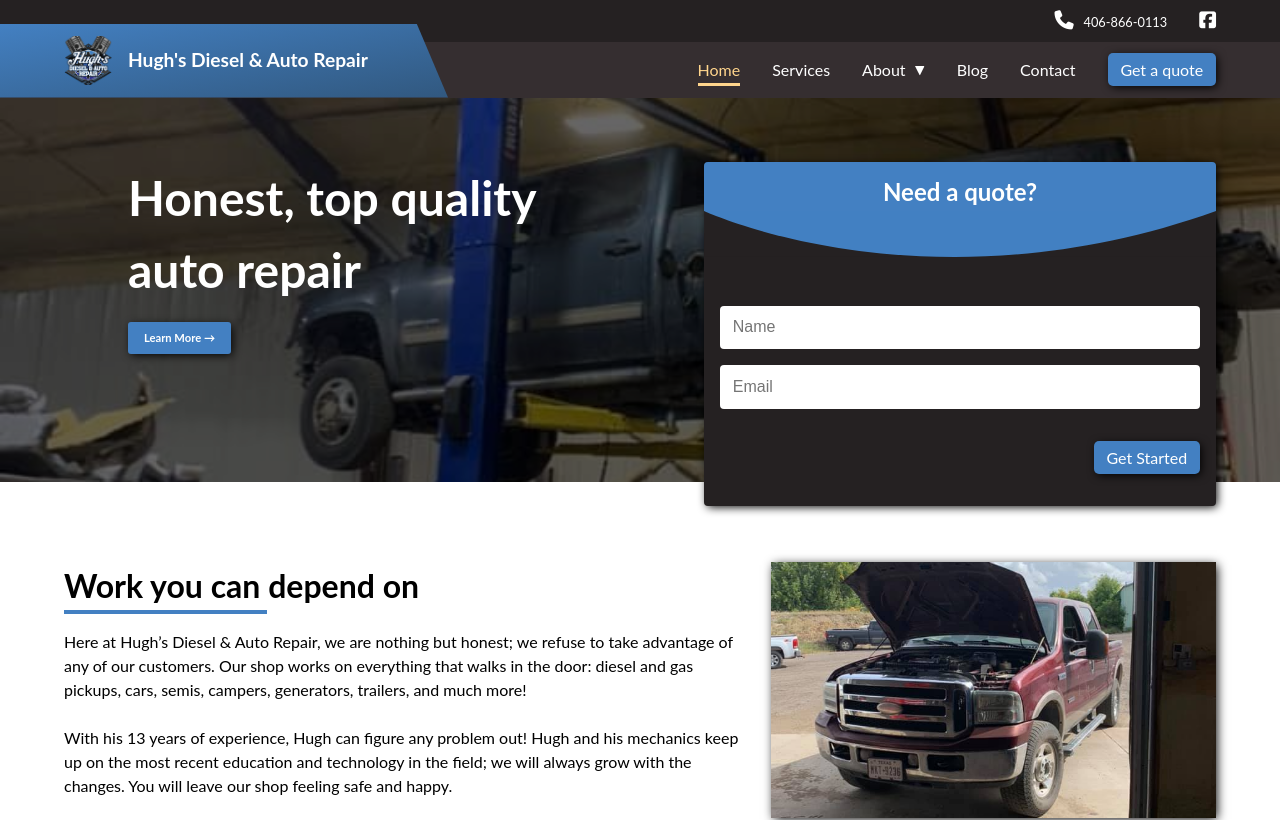
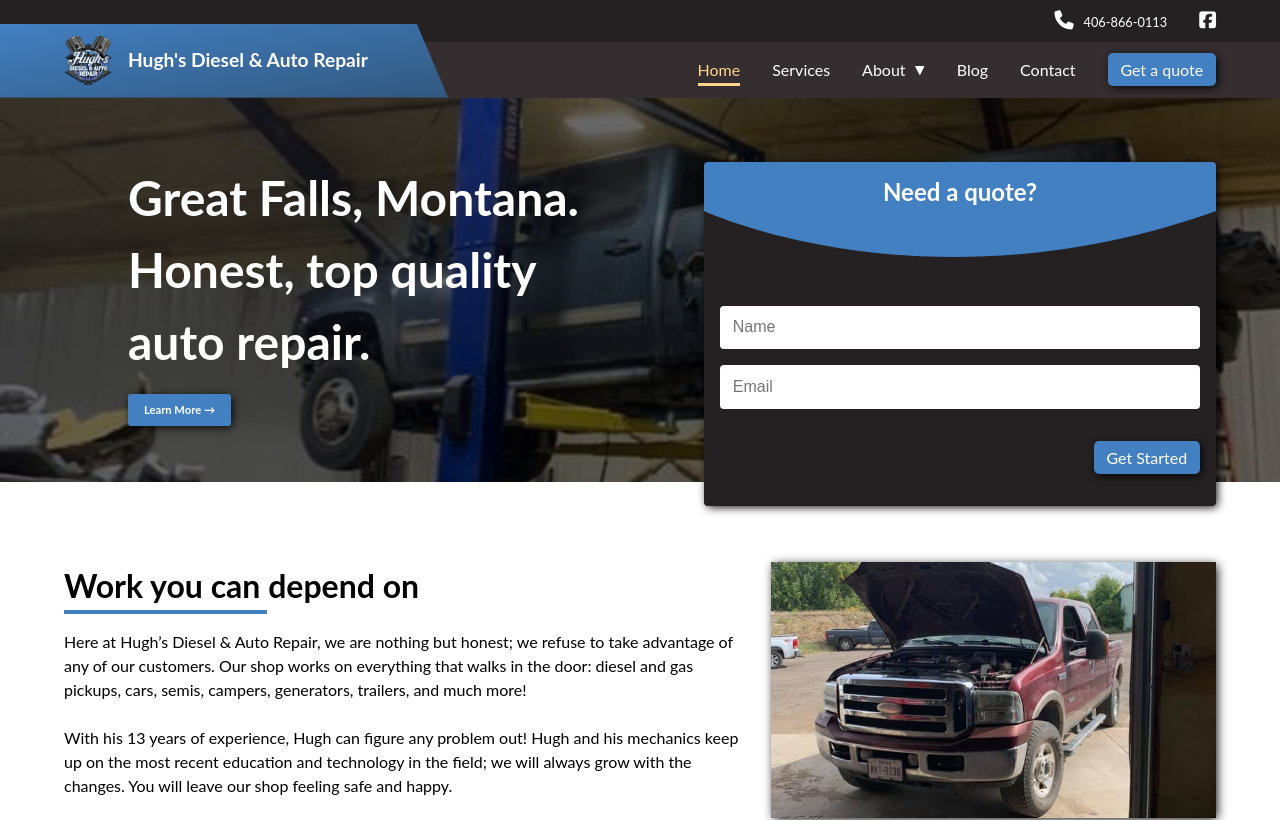
Before and after one commit to TonySoukkeo/hughs-auro-repair-frontend, a React (Create React App) app: page / in a window 1280 px wide. Shown: the top 820 px of the page. Built offline with nearby package versions, Linux system fonts and the light colour scheme; no server answers.

Commit message:
SEO update

```diff
--- a/src/components/home/Banner.js
+++ b/src/components/home/Banner.js
@@ -19,7 +19,7 @@ const Banner = () => {
   return (
     <div className="home__banner container">
       <div className="home__banner-header">
-        <h1>Honest, top quality auto repair</h1>
+        <h1>Great Falls, Montana. Honest, top quality auto repair.</h1>
         <Link to="/services" className="btn btn--blue text-bold">
           Learn More &rarr;
         </Link>
```
